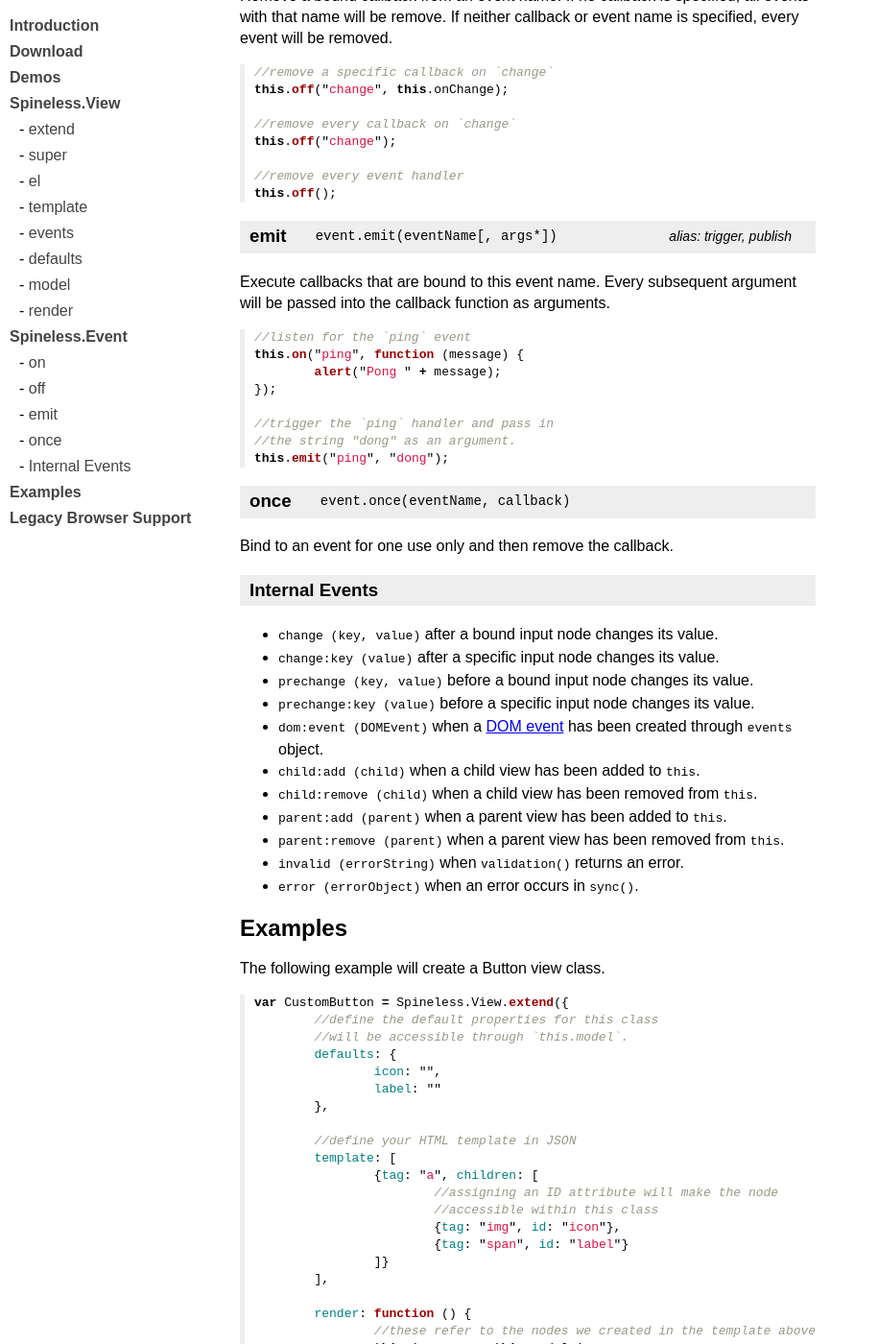
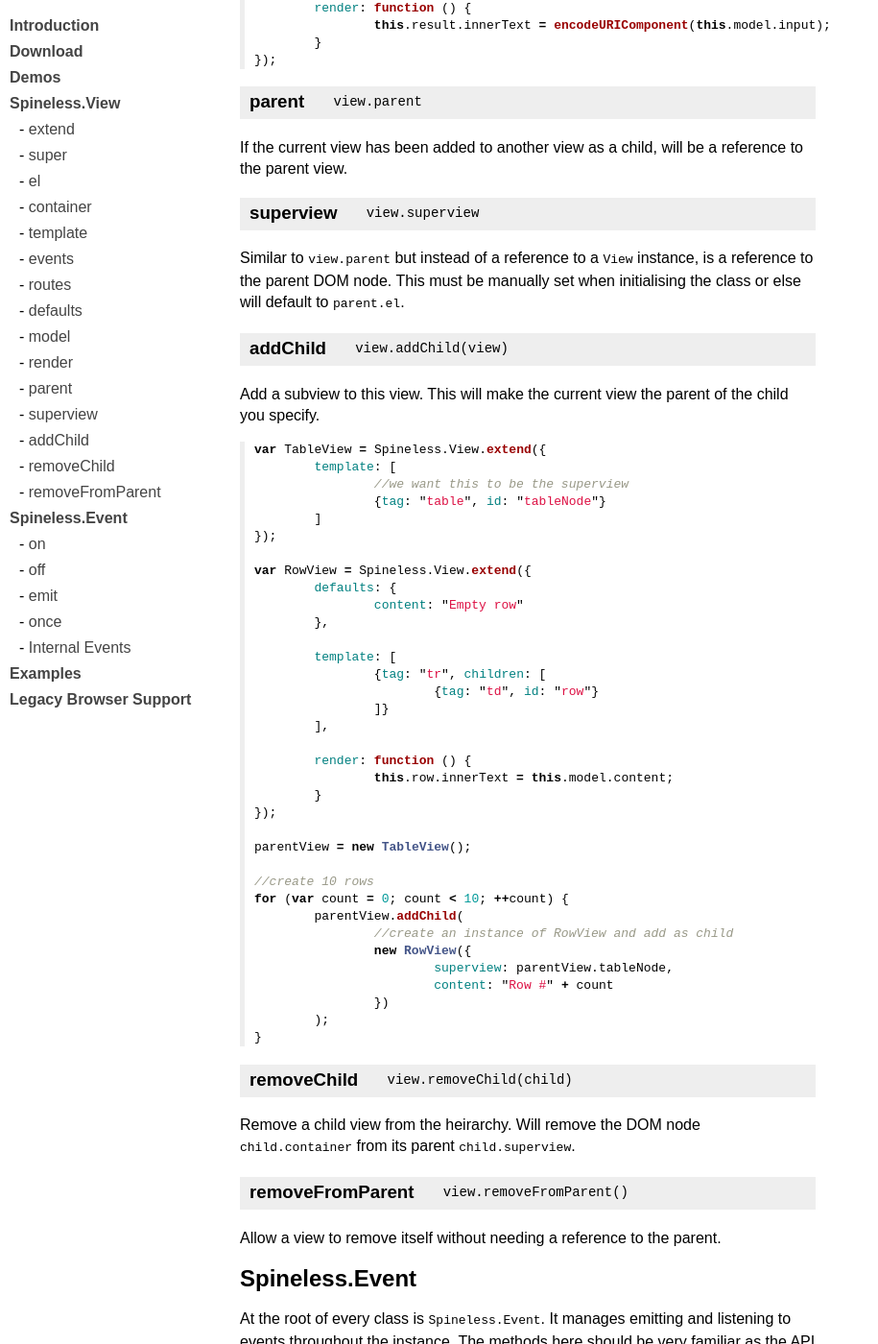
Before and after one commit to louisstow/Spineless, a Jekyll site: the page built from index.md, in a window 1280 px wide and 1400 px high, scrolled down 4826 px. Shown: the whole window at 96% size, without its empty margins (0-915 px from the left). Built offline with Jekyll 4.4.1, drawn with Linux system fonts in a browser that asks for light colours; Markdown is read by kramdown in place of the engine named in the settings; some of the changed text lies outside the part shown.

Commit message:
* document heirarchy and routes

```diff
--- a/_includes/content.md
+++ b/_includes/content.md
@@ -3,6 +3,8 @@
 ## Introduction
 
 **Spineless.js** is a front-end framework intended for dynamically building complex UI without concatenating huge HTML strings or lots of `document.createElement`''s. You simply define templates in JSON (or reference an existing template in your page) and Spineless will neatly wrap it in an easy to use class.
+
+The project is hosted on [GitHub](http://github.com/louisstow/Spineless). Please submit any issues to the [GitHub issue tracker](https://github.com/louisstow/Spineless/issues). You may find support by posting in the [Google Group](https://groups.google.com/forum/?fromgroups=#!forum/spinelessjs).
 
 ## Download
 
@@ -80,6 +82,9 @@
 document.body.appendChild(button.el);
 ~~~
 
+### **container** `view.container`
+When a template has been generated from JSON, a wrapper will automatically be created to wrap all the generated DOM nodes. This is called the `container` and is simply a `<div>` tag with the class `container`.
+
 ### **template** `view.template`
 The heart of Views are templates represented as JSON and converted
 to a DOM tree. It accepts an array of objects where the object
@@ -97,7 +102,7 @@
 ~~~
 
 The following is a list of special properties. Everything else is
-treated as attribute on the node.
+treated as an attribute on the node.
 
 - **tag -** HTML tag to create (e.g. `'a'`, `'span'`, `'input'`). Default `div`.
 - **children -** array of child nodes to create.
@@ -146,6 +151,36 @@
 The key is a notation to define first the event then the element in the
 template by `id` (seperated by a space). The value is a string representing
 the method name in the class to trigger.
+
+### **routes** `view.routes`
+A very simple route handling system similar to `view.events`. Specify a route and the callback method to execute.
+
+*Note: It is currently very basic so I recommend utilising a third-party routing library for any complex requirements.*
+
+~~~javascript
+var TabView = Spineless.View.extend({
+	template: [
+		{id: "contentOne", text: "Hi, My name is page one or default tab"},
+		{id: "contentTwo", text: "...and I am page 2!"}
+	],
+
+	routes: {
+		"/": "defaultTab",
+		"/page-one": "defaultTab",
+		"/page-two": "pageTwo"
+	},
+
+	defaultTab: function () {
+		this.contentOne.display = "block";
+		this.contentTwo.display = "none";
+	},
+
+	pageTwo: function () {
+		this.contentOne.display = "none";
+		this.contentTwo.display = "block";
+	}
+});
+~~~
 
 ### **defaults** `view.defaults`
 Use this object to define the properties for the `model` object of a view and
@@ -215,6 +250,59 @@
 	}
 });
 ~~~
+
+### **parent** `view.parent`
+If the current view has been added to another view as a child, will be a reference to the parent view.
+
+### **superview** `view.superview`
+Similar to `view.parent` but instead of a reference to a `View` instance, is a reference to the parent DOM node. This must be manually set when initialising the class or else will default to `parent.el`.
+
+### **addChild** `view.addChild(view)`
+Add a subview to this view. This will make the current view the parent of the child you specify.
+
+~~~javascript
+var TableView = Spineless.View.extend({
+	template: [
+		//we want this to be the superview
+		{tag: "table", id: "tableNode"}
+	]
+});
+
+var RowView = Spineless.View.extend({
+	defaults: {
+		content: "Empty row"
+	},
+
+	template: [
+		{tag: "tr", children: [
+			{tag: "td", id: "row"}
+		]}
+	],
+
+	render: function () {
+		this.row.innerText = this.model.content;
+	}
+});
+
+parentView = new TableView();
+
+//create 10 rows
+for (var count = 0; count < 10; ++count) {
+	parentView.addChild(
+		//create an instance of RowView and add as child
+		new RowView({
+			superview: parentView.tableNode,
+			content: "Row #" + count
+		})
+	);
+}
+~~~
+
+### **removeChild** `view.removeChild(child)`
+Remove a child view from the heirarchy. Will remove the DOM node `child.container` from its parent `child.superview`.
+
+### **removeFromParent** `view.removeFromParent()`
+Allow a view to remove itself without needing a reference to the parent.
 
 ## Spineless.Event
 
```
Also changed, not shown: other parts of _includes/content.md (+1 -1 lines).
